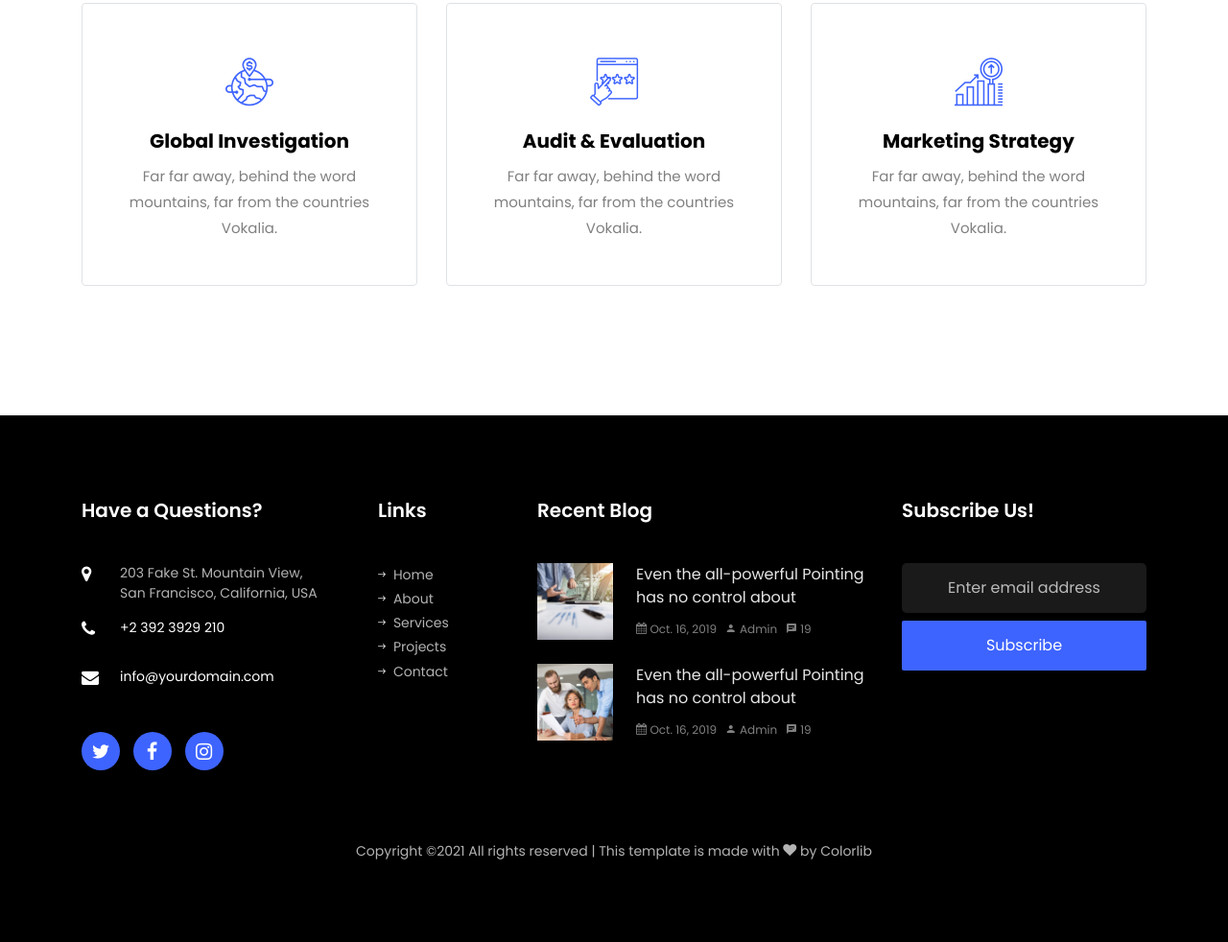
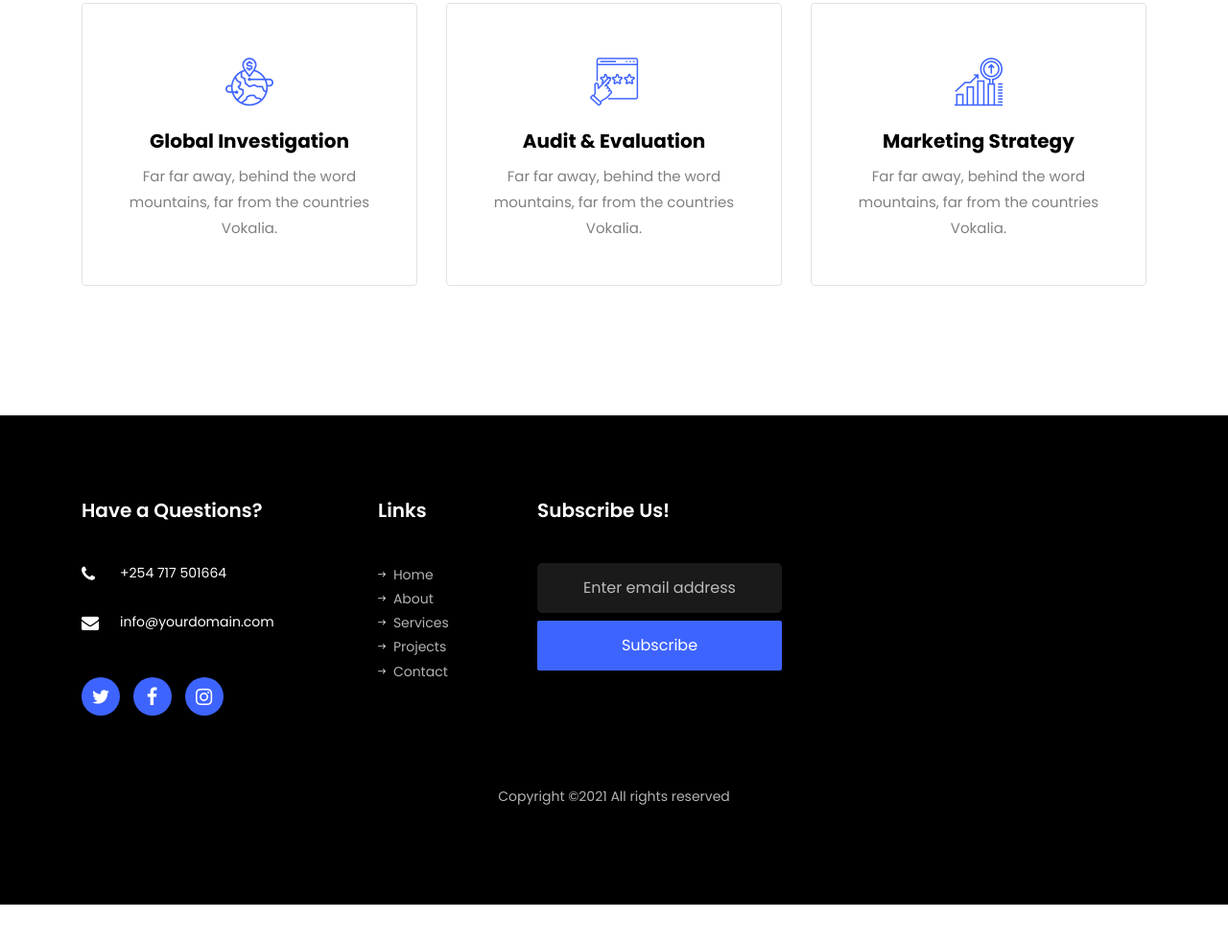
Before and after one commit to Ndavucha/accounts, a plain HTML site: page index.html in a window 1280 px wide. Shown: the part 1856-2838 px from the top of the page at 96% size. After the commit the page ends 2799 px from the top, so only its background shows below. Drawn offline with Linux system fonts and the light colour scheme; some packages are replaced by stand-ins of ours; no server answers; files whose address does not match are found by name.

Commit message:
Update index.html

```diff
--- a/index.html
+++ b/index.html
@@ -251,8 +251,7 @@
             	<h2 class="ftco-heading-2">Have a Questions?</h2>
             	<div class="block-23 mb-3">
 	              <ul>
-	                <li><span class="icon icon-map-marker"></span><span class="text">203 Fake St. Mountain View, San Francisco, California, USA</span></li>
-	                <li><a href="#"><span class="icon icon-phone"></span><span class="text">+2 392 3929 210</span></a></li>
+	                <li><a href="#"><span class="icon icon-phone"></span><span class="text">+254 717 501664</span></a></li>
 	                <li><a href="#"><span class="icon icon-envelope"></span><span class="text">info@yourdomain.com</span></a></li>
 	              </ul>
 	            </div>
@@ -275,33 +274,7 @@
               </ul>
             </div>
           </div>
-          <div class="col-md-6 col-lg-4">
-            <div class="ftco-footer-widget mb-5">
-              <h2 class="ftco-heading-2">Recent Blog</h2>
-              <div class="block-21 mb-4 d-flex">
-                <a class="blog-img mr-4" style="background-image: url(images/image_1.jpg);"></a>
-                <div class="text">
-                  <h3 class="heading"><a href="#">Even the all-powerful Pointing has no control about</a></h3>
-                  <div class="meta">
-                    <div><a href="#"><span class="icon-calendar"></span> Oct. 16, 2019</a></div>
-                    <div><a href="#"><span class="icon-person"></span> Admin</a></div>
-                    <div><a href="#"><span class="icon-chat"></span> 19</a></div>
-                  </div>
-                </div>
-              </div>
-              <div class="block-21 mb-5 d-flex">
-                <a class="blog-img mr-4" style="background-image: url(images/image_2.jpg);"></a>
-                <div class="text">
-                  <h3 class="heading"><a href="#">Even the all-powerful Pointing has no control about</a></h3>
-                  <div class="meta">
-                    <div><a href="#"><span class="icon-calendar"></span> Oct. 16, 2019</a></div>
-                    <div><a href="#"><span class="icon-person"></span> Admin</a></div>
-                    <div><a href="#"><span class="icon-chat"></span> 19</a></div>
-                  </div>
-                </div>
-              </div>
-            </div>
-          </div>
+
           <div class="col-md-6 col-lg-3">
             <div class="ftco-footer-widget mb-5">
             	<h2 class="ftco-heading-2">Subscribe Us!</h2>
@@ -318,7 +291,7 @@
           <div class="col-md-12 text-center">
 
             <p><!-- Link back to Colorlib can't be removed. Template is licensed under CC BY 3.0. -->
-  Copyright &copy;<script>document.write(new Date().getFullYear());</script> All rights reserved | This template is made with <i class="icon-heart" aria-hidden="true"></i> by <a href="https://colorlib.com" target="_blank">Colorlib</a>
+  Copyright &copy;<script>document.write(new Date().getFullYear());</script> All rights reserved</a>
   <!-- Link back to Colorlib can't be removed. Template is licensed under CC BY 3.0. --></p>
           </div>
         </div>
```
